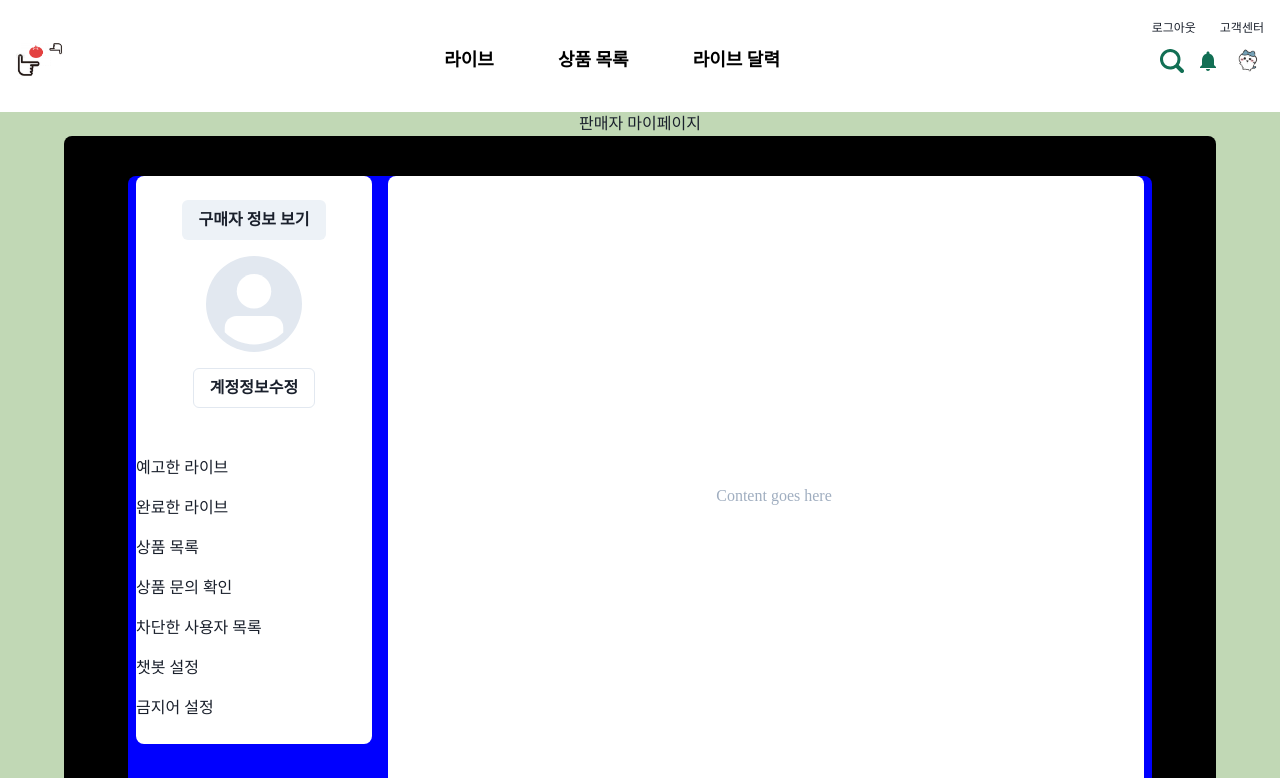
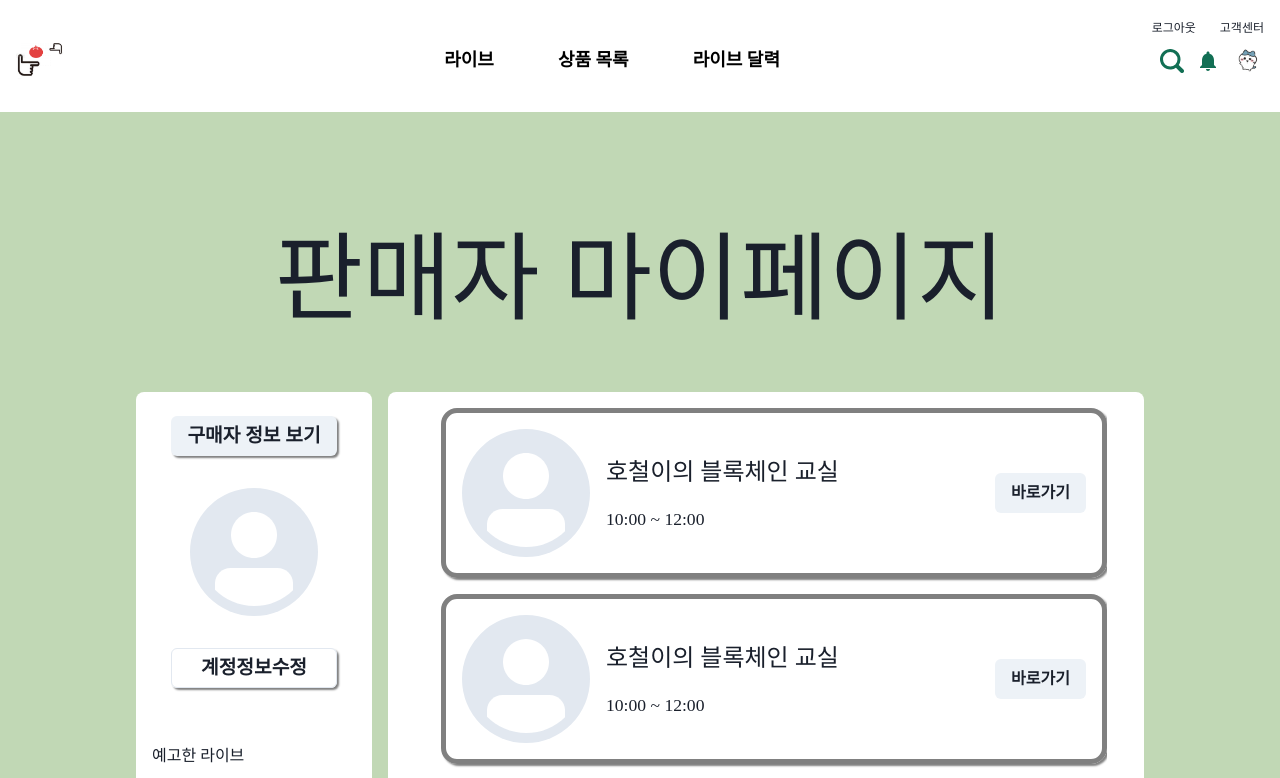
Before and after one commit to YangSSo51/the-cool-tomato, a React (Vite) app in the folder vite-project/: page /v1/seller in a window 1280 px wide. Shown: the top 778 px of the page. Built offline with nearby package versions, Linux system fonts and the light colour scheme; a web font is replaced by a local one.

Commit message:
feat: 구매자 페이지 스크롤 추가

```diff
--- /dev/null
+++ b/vite-project/src/components/mypage/BuyerRecent.tsx
@@ -0,0 +1,120 @@
+import { Box, Flex, Text } from "@chakra-ui/layout";
+import { Card, Image, Stack, CardBody, Heading, CardFooter, Button } from "@chakra-ui/react";
+import { useState } from "react";
+// import { useQuery } from "@tanstack/react-query";
+// import axios from "axios";
+
+export default function Recent() {
+
+    // let data = useQuery([current_products], ()=>
+    //     axios.get('링크')
+    //     .then((a)=> {return a.data})
+    // )
+
+    const [ currentSee, setCurrentSee ] = useState([ {
+        "product_id" : 3,
+        "category_id" : 1,
+        "seller_id" : 1,
+        "product_name" : "name1",
+        "product_content" : "only 5 inches",
+        "product_img" : "https://d3cpiew7rze14b.cloudfront.net/assets/mission/potato.png",
+        "price" : 1000
+      },
+      {
+        "product_id" : 4,
+        "category_id" : 2,
+        "seller_id" : 3,
+        "product_name" : "name4",
+        "product_content" : "spicy  spicy6",
+        "product_img" : "https://ai.esmplus.com/gded/h/a/20210804/22/1628084716623eaf99f9.jpg",
+        "price" : 50100
+      },
+      {
+        "product_id" : 5,
+        "category_id" : 2,
+        "seller_id" : 3,
+        "product_name" : "name5",
+        "product_content" : "for less than 6",
+        "product_img" : "https://cdnimage.dailian.co.kr/news/202106/news_1625036256_1006748_m_1.jpeg",
+        "price" : 6100
+      },
+      {
+        "product_id" : 6,
+        "category_id" : 2,
+        "seller_id" : 3,
+        "product_name" : "name6",
+        "product_content" : "for less than 6",
+        "product_img" : "https://cdn.wadiz.kr/wwwwadiz/green001/2021/1202/20211202170553149_131466.jpg/wadiz/resize/1200/format/jpg/quality/80/",
+        "price" : 6100
+      },
+      {
+        "product_id" : 7,
+        "category_id" : 2,
+        "seller_id" : 3,
+        "product_name" : "name7",
+        "product_content" : "for less than 6",
+        "product_img" : "https://i.namu.wiki/i/B3eGKbxRUW3Kq1jy9eHW81UCbtPui0K97-yVQZqusnssOG-3gc2e0dHsTlGOcMWdcsNvr9oZp7Z7o4qZLutILA.webp",
+        "price" : 6100
+      },
+      {
+        "product_id" : 2,
+        "category_id" : 2,
+        "seller_id" : 3,
+        "product_name" : "name2",
+        "product_content" : "for less than 6",
+        "product_img" : "https://i.namu.wiki/i/aD0cdxkIOd7Ov4vsrdamC04cSBaqI3KLwSI8PsYoEkdkmzLOM-Ke1pu5A5cuz8UbCXLVht2JVk1l44VFCx2d2g.webp",
+        "price" : 20000
+      },
+      {
+        "product_id" : 1,
+        "category_id" : 3,
+        "seller_id" : 5,
+        "product_name" : "name3",
+        "product_content" : "Born in France",
+        "product_img": "https://www.foodneconomy.com/news/photo/201811/218656_22708_208.jpg",
+        "price" : 6000
+      }
+    ])
+
+    const testData = currentSee.map((item, index) => (
+        <CardItem key={index} product={item} />
+    ));
+
+    return (
+        <Box w="75%" bg="white" rounded="lg" overflow="hidden">
+            <Box h="full" pl="4">
+                <Flex flexDir="column" h="full" overflowY="scroll">
+                    {testData.length ? testData : <Text color="gray.400">최근 본 상품이 없습니다! 상품 구경하러 가기</Text>}
+                </Flex>
+            </Box>
+        </Box>
+    );
+}
+
+function CardItem({ product }) {
+    return (
+        <Card
+            direction={{ base: 'column', sm: 'row' }}
+            overflow='hidden'
+            variant='outline'
+        >
+            <Image
+                objectFit='cover'
+                maxW={{ base: '100%', sm: '200px' }}
+                src={product.product_img}
+                alt={product.product_name}
+            />
+            <Stack>
+                <CardBody>
+                    <Heading size='md'>{product.product_name}</Heading>
+                    <Text>가격 : {product.price}</Text>
+                </CardBody>
+                <CardFooter>
+                    <Button variant='solid' colorScheme='green'>
+                        {`${product.product_name} 사러가기`}
+                    </Button>
+                </CardFooter>
+            </Stack>
+        </Card>
+    );
+}
--- /dev/null
+++ b/vite-project/src/components/mypage/SellerPlanItems.tsx
@@ -0,0 +1,22 @@
+import { Box, Flex, Text } from "@chakra-ui/layout";
+import { Avatar } from "@chakra-ui/react";
+import { Button } from "@chakra-ui/react";
+
+function PlanItems() {
+    return (
+        <Box display="flex" alignItems="center" justifyContent="space-between" w="100%" my="4" mx="auto" border="5px solid gray" borderRadius="1rem" boxShadow="2px 2px 2px gray">
+            <Flex alignItems="center">
+                <Avatar my="4" mx="4" size="2xl" bg="gray.200" />
+                <Flex flexDirection="column">
+                    <Text fontSize="1.5rem" mb="4">호철이의 블록체인 교실</Text>
+                    <Text fontSize="1.1rem">10:00 ~ 12:00</Text>
+                </Flex>
+            </Flex>
+            <Button mr="4">
+                바로가기
+            </Button>
+        </Box>
+    )
+}
+
+export default PlanItems
--- /dev/null
+++ b/vite-project/src/components/mypage/SellerPlanList.tsx
@@ -0,0 +1,17 @@
+import { Box } from "@chakra-ui/layout";
+import PlanItems from "./SellerPlanItems"
+
+function PlanList() {
+    return (
+        <Box flexDirection="column" w="90%" h="full" overflowY="scroll">
+            <PlanItems />
+            <PlanItems />
+            <PlanItems />
+            <PlanItems />
+            <PlanItems />
+            <PlanItems />
+        </Box>
+    )
+}
+
+export default PlanList
--- /dev/null
+++ b/vite-project/src/css/SellerPage.css
@@ -0,0 +1,4 @@
+.active {
+    background-color: red;
+    color: white;
+}
--- a/vite-project/src/pages/BuyerPage.tsx
+++ b/vite-project/src/pages/BuyerPage.tsx
@@ -6,11 +6,11 @@ import axios from "axios";
 
 // import { getUserInfoAPI } from '../api/user'
 
-import Recent from "../components/mypage/Recent";
-import Following from "../components/mypage/Following";
-import Reviews from "../components/mypage/Reviews";
-import Reviewed from "../components/mypage/Reviewed";
-import Question from "../components/mypage/Question";
+import Recent from "../components/mypage/BuyerRecent";
+import Following from "../components/mypage/BuyerFollowing";
+import Reviews from "../components/mypage/BuyerReviews";
+import Reviewed from "../components/mypage/BuyerReviewed";
+import Question from "../components/mypage/BuyerQuestion";
 import Sellerform from "../components/mypage/Sellerform";
 
 export default function BuyerPage() {
@@ -19,6 +19,7 @@ export default function BuyerPage() {
     const { userId } = useParams();
     const [ userInfo, setUserInfo ] = useState([]);
     const [ tab, setTab ] = useState(0);
+    const [ isSelected, setIsSelected ] = useState(false)
     const categoryTabs = [
         { id: 0, name: '최근 본 상품', component: <Recent userId={userId} /> },
         { id: 1, name: '팔로잉 목록', component: <Following userId={userId} /> },
@@ -89,6 +90,7 @@ export default function BuyerPage() {
                                         key={category.id}
                                         onClick={() => setTab(category.id)}
                                         _hover={{ color: "themeRed.500", cursor:"pointer" }}
+                                        _active={{ color: "themeRed.500", bg: "themeRed.100" }}
                                         >{category.name}
                                         </ListItem>
                                     ))}
--- a/vite-project/src/pages/SellerPage.tsx
+++ b/vite-project/src/pages/SellerPage.tsx
@@ -1,62 +1,85 @@
-import { Button } from "@chakra-ui/react";
-import { Box, Flex, Text, Center } from "@chakra-ui/layout";
-import { Avatar, List, ListItem } from "@chakra-ui/react";
+import { Box, Flex, Center } from "@chakra-ui/layout";
+import { Avatar, Button, List, ListItem } from "@chakra-ui/react";
 import { useNavigate } from "react-router-dom";
+import { useState } from "react";
+import { ClassNames } from "@emotion/react";
+
+import PlanList from "../components/mypage/SellerPlanList"
+import "../css/SellerPage.css"
 
 
 export default function SellerPage() {
     let navigate = useNavigate()
-
+    // 여기부터
+    const [ categories, setCategories ] = useState([
+        {
+            title: "예고한 라이브",
+            isSelected: false
+        },
+        {
+            title: "완료한 라이브",
+            isSelected: false
+        },
+        {
+            title: "상품 목록",
+            isSelected: false
+        },
+        {
+            title: "상품 문의 확인",
+            isSelected: false
+        },
+        {
+            title: "차단한 사용자 목록",
+            isSelected: false
+        },
+        {
+            title: "챗봇 설정",
+            isSelected: false
+        },
+        {
+            title: "금지어 설정",
+            isSelected: false
+        },
+    ])
+    const changeSelect = (e) => {
+        setCategories(categories.map((item, index) => {
+            return {
+              ...item,
+              isSelected: e.target.value == index,
+            };
+          })
+        );
+    }
+    const categoryList = categories.map((item, index) => {
+        return (
+            <ListItem key={index} value={index} padding=".5rem 1rem" cursor="pointer" className={item.isSelected ? "active" : null} onClick={(e) => changeSelect(e)}>{item.title}</ListItem>
+        )
+    })
+    // 여기까지
     return (
-        <Box bg="#C1D8B5" minH="100vh">
-
+        <Box bg="#C1D8B5" minH="100vh" paddingBlock="6rem">
             <Box>
-                <Center>
+                <Center style={{ fontSize: "6rem", fontFamily: "GmkBold"}}>
                     판매자 마이페이지
                 </Center>
             </Box>
 
-        <Flex m="auto" bg="black" rounded="lg" w="90vw" minH="90vh">
-            <Flex m="auto" bg="blue" rounded="lg" w="80vw" minH="80vh" px="2">
-
+        <Flex m="auto"  rounded="lg" w="90vw" minH="90vh">
+            <Flex m="auto" rounded="lg" w="80vw" maxH="80vh" px="2">
                 <Box w="25%" pr="4">
-
                 <Box w="full" bg="white" rounded="lg" overflow="hidden">
                     <Flex direction="column" align="center" py="6">
-
-                    <Button onClick={()=>{ navigate('/v1/buyer') }}>
+                    <Button mb="4" onClick={()=>{ navigate('/v1/buyer') }} minW="70%" fontSize="1.2em" boxShadow="2px 2px 2px gray">
                         구매자 정보 보기
                     </Button>
-
-                    <Avatar mt="4" size="xl" bg="gray.200" />
-
-                    <Button mt="4" variant="outline">
+                    <Avatar my="4" size="2xl" bg="gray.200" />
+                    <Button mt="4" variant="outline" minW="70%" fontSize="1.2em" boxShadow="2px 2px 2px gray">
                         계정정보수정
                     </Button>
-
                     <Box w="full"  mt="6" pt="6">
                         <List spacing="4">
-                        <ListItem>
-                            예고한 라이브
-                        </ListItem>
-                        <ListItem>
-                            완료한 라이브
-                        </ListItem>
-                        <ListItem>
-                            상품 목록
-                        </ListItem>
-                        <ListItem>
-                            상품 문의 확인
-                        </ListItem>
-                        <ListItem>
-                            차단한 사용자 목록
-                        </ListItem>
-                        <ListItem>
-                            챗봇 설정
-                        </ListItem>
-                        <ListItem>
-                            금지어 설정
-                        </ListItem>
+                            {/* 여기 바뀜 */}
+                            {categoryList}
                         </List>
                     </Box>
 
@@ -67,7 +90,8 @@ export default function SellerPage() {
                 <Box w="75%" bg="white" rounded="lg" overflow="hidden">
                 <Box h="full" pl="4">
                     <Flex justify="center" align="center" h="full">
-                    <Text color="gray.400">Content goes here</Text>
+                    {/* <Text color="gray.400">Content goes here</Text> */}
+                    <PlanList />
                     </Flex>
                 </Box>
                 </Box>
```
Also changed, not shown: vite-project/src/components/mypage/recent.tsx (deleted, +0 -91 lines), vite-project/src/components/mypage/BuyerFollowing.tsx (renamed from vite-project/src/components/mypage/following.tsx), vite-project/src/components/mypage/BuyerProfilepic.tsx (renamed from vite-project/src/components/mypage/profilepic.tsx), vite-project/src/components/mypage/BuyerQuestion.tsx (renamed from vite-project/src/components/mypage/question.tsx), vite-project/src/components/mypage/BuyerReviewed.tsx (renamed from vite-project/src/components/mypage/reviewed.tsx), vite-project/src/components/mypage/BuyerReviews.tsx (renamed from vite-project/src/components/mypage/reviews.tsx).
